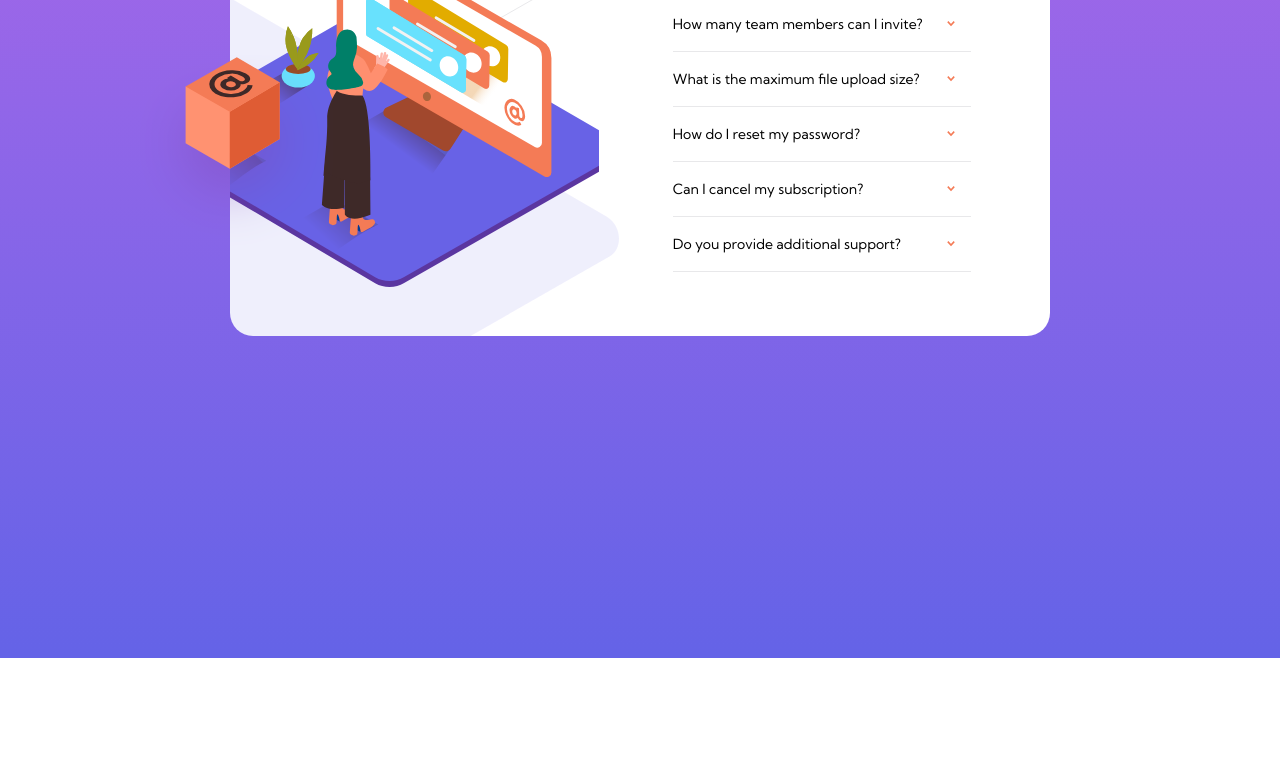
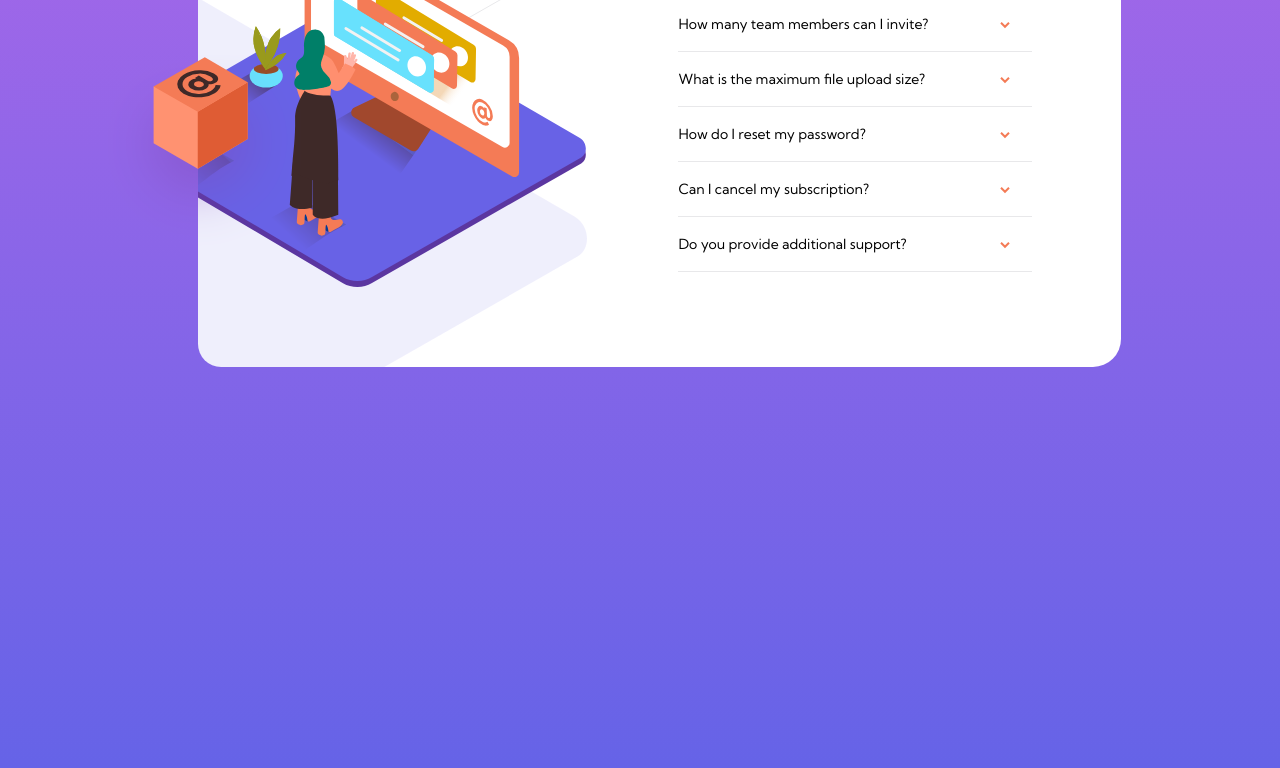
Before and after one commit to im-usb/faq-accordion-card, a plain HTML site: page index.html in a window 1280 px wide. Shown: the part 271-1039 px from the top of the page. Before the commit the page ends 929 px from the top, so only its background shows below. Drawn offline with Linux system fonts and the light colour scheme.

Commit message:
Add files via upload

```diff
--- a/css/responsive.css
+++ b/css/responsive.css
@@ -1,10 +1,14 @@
 @media only screen and (max-width : 768px) {
+    .page-main {
+        padding: 148px 0;
+    }
 
     .page-main .container {
-        margin: 148px auto;
+        margin: 0 auto;
         width: 87%;
         flex-direction: column;
         background: #FFFFFF;
+        border-radius: 28px;
     }
 
     .container .flex-item1{
@@ -32,6 +36,7 @@
     .container .flex-item2 {
         width: 84%;
         margin: 0 auto;
+        padding: 0 0 48px 0;
     }
 
     .container .flex-item2 .faqs {
--- a/css/style.css
+++ b/css/style.css
@@ -4,38 +4,62 @@
 
 body {
     margin: 0 0;
+    box-sizing: border-box;
+    overflow: hidden;
+}
+
+.page-main {
+    padding: 129px 0;
+    background: linear-gradient(180deg, #B068E9 0%, #6463E7 100%);
+    background-repeat: no-repeat;
     height: 100vh;
-    box-sizing: border-box;
-    background: linear-gradient(180deg, #B068E9 0%, #6463E7 100%);
 }
 
 .page-main .container {
-    margin: 129px auto;
-    width: 64%;
+    margin: 0 auto;
+    max-width: 962px;
+    width: 100%;
     display: flex;
+    /* padding: 0 15px; */
+    box-sizing: border-box;
     border-radius: 23px;
-    background: url(../images/bg-pattern-desktop.svg), #FFFFFF;
+}
+
+
+.container .flex-item3 {
+    width: 4.1%;
+    box-shadow: none;
+    background: transparent;
+}
+
+.container .flex-item1 {
+    width: 49.9%;
+    background: url(../images/bg-pattern-desktop.svg),#FFFFFF;
     background-repeat: no-repeat;
     background-position-x: -576px;
     background-position-y: -294px;
+    border-radius: 23px 0 0 23px;
 }
 
-.container .flex-item1 {
-    width: 45%;
+.container .flex-item2 {
+    width: 46%;
+    background: #FFFFFF;
+    border-radius: 0 28px 28px 0;
+    padding: 64px 0 83px 0;
+    box-sizing: border-box;
+}
+
+.container .flex-item2 .mobile-imgs {
+    display: none;
+}
+
+.container .flex-item1 .desktop-imgs .img-bg {
+    width: 100%;
+    height: 509px;
     background: url(../images/illustration-woman-online-desktop.svg);
     background-repeat: no-repeat;
     background-position-x: -84px;
     background-position-y: 70px;
-
-}
-
-.container .flex-item2 {
-    width: 45%;
-    margin: 0 0 0 9%;
-}
-
-.container .flex-item2 .mobile-imgs {
-    display: none;
 }
 
 .container .flex-item1 .desktop-imgs .box-desktop{
@@ -46,31 +70,33 @@ body {
 }
 
 .container .flex-item2 .faqs {
-    width: 81%;
-    margin: 64px 0;
+    width: 80%;
+    margin: 0 0;
 }
 
 .container .flex-item2 .faqs h1{
     font-size: 32px;
     font-weight: 700;
-    margin: 0 0 35px 0;
+    padding: 0 0 35px 0;
+    margin: 0 0;
 }
 
-.container .flex-item2 .faqs .question {
+.container .flex-item2 .faqs .question .ques {
     display: flex;
     padding: 18px 16px 18px 0;
-    border: solid #E8E8EA 1px;
-    border-left: none;
-    border-right: none;
-    border-top: none;
+    border-bottom: solid #E8E8EA 1px;
     box-sizing: border-box;
     font-size: 14px;
+    justify-content: space-between;
 }
 
-.container .flex-item2 .faqs .question img{
-    width: 8px;
+.container .flex-item2 .faqs .question button{
+    /* width: 8px; */
     float: right;
-    margin: auto;
+    /* margin: auto; */
+    border: none;
+    background-color: transparent;
+    cursor: pointer;
 }
 
 .container .flex-item2 .faqs .question p{
@@ -78,9 +104,43 @@ body {
 }
 
 .container .flex-item2 .faqs .question .ques {
-    width: 98%;
+    width: 100%;
 }
 
 .container .flex-item2 .faqs .question .ans{
     display: none;
 }
+
+.container .flex-item2 .faqs .question.active button{
+    transform: rotate(180deg);
+}
+
+.container .flex-item2 .faqs .question.active .ques {
+    font-weight: 700;
+    border-bottom: none;
+    padding: 18px 16px 0 0;
+}
+
+.container .flex-item2 .faqs .question.active .ans {
+    display: block;
+    margin: 0 0;
+    line-height: 18px;
+    width: 100%;
+}
+
+.container .flex-item2 .faqs .question.active .ans p{
+    margin: 0 0;
+    color: #787887;
+    font-size: 12px;
+    padding: 18px 16px 18px 0;
+    border-bottom: solid #E8E8EA 1px;
+}
+
+.container .flex-item2 .faqs .question .ques:hover {
+    color: #f47c57;
+}
+
+
+/* .container .flex-item2.active .faqs .question .ans {
+    display: block;
+} */
--- a/index.html
+++ b/index.html
@@ -15,9 +15,13 @@
 <body>
   <div class="page-main">
     <div class="container">
+      <div class="flex-item3">
+      </div>
       <div class="flex-item1">
         <div class="desktop-imgs">
-          <img src="./images/illustration-box-desktop.svg" alt="" class="box-desktop">
+          <div class="img-bg">
+            <img src="./images/illustration-box-desktop.svg" alt="" class="box-desktop">
+          </div>
         </div>
       </div>
       <div class="flex-item2">
@@ -25,13 +29,13 @@
           <img src="./images/illustration-woman-online-mobile.svg" alt="" class="women-mobile">
           <img src="./images/bg-pattern-mobile.svg" alt="" class="pattern-mobile">
         </div>
-        <div class="faqs">
+        <div class="faqs active">
           <h1>FAQ</h1>
           <div class="question q1">
             <div class="ques q1-text">
               <p>How many team members can I invite?</p>
+              <button class="toggle-btn"><img src="./images/icon-arrow-down.svg" alt=""></button>
             </div>
-            <img src="./images/icon-arrow-down.svg" alt="">
             <div class="ans q1-ans">
               <p>You can invite up to 2 additional users on the Free plan. There is no limit on
                 team members for the Premium plan.</p>
@@ -40,8 +44,9 @@
           <div class="question q2">
             <div class="ques q2-text">
               <p>What is the maximum file upload size?</p>
+              <button class="toggle-btn"><img src="./images/icon-arrow-down.svg" alt=""></button>
             </div>
-            <img src="./images/icon-arrow-down.svg" alt="">
+
             <div class="ans q2-ans">
               <p>No more than 2GB. All files in your account must fit your allotted storage space.</p>
             </div>
@@ -49,8 +54,9 @@
           <div class="question q3">
             <div class="ques q3-text">
               <p>How do I reset my password?</p>
+              <button class="toggle-btn"><img src="./images/icon-arrow-down.svg" alt=""></button>
             </div>
-            <img src="./images/icon-arrow-down.svg" alt="">
+
             <div class="ans q3-ans">
               <p>Click “Forgot password” from the login page or “Change password” from your profile page.
                 A reset link will be emailed to you.</p>
@@ -59,8 +65,9 @@
           <div class="question q4">
             <div class="ques q4-text">
               <p>Can I cancel my subscription?</p>
+              <button class="toggle-btn"><img src="./images/icon-arrow-down.svg" alt=""></button>
             </div>
-            <img src="./images/icon-arrow-down.svg" alt="">
+
             <div class="ans q4-ans">
               <p>Yes! Send us a message and we&apos;ll process your request no questions asked.</p>
             </div>
@@ -68,8 +75,9 @@
           <div class="question q5">
             <div class="ques q5-text">
               <p>Do you provide additional support?</p>
+              <button class="toggle-btn"><img src="./images/icon-arrow-down.svg" alt=""></button>
             </div>
-            <img src="./images/icon-arrow-down.svg" alt="">
+
             <div class="ans q5-ans">
               <p>Chat and email support is available 24/7. Phone lines are open during normal business hours.</p>
             </div>
@@ -78,21 +86,6 @@
       </div>
     </div>
   </div>
-  <!-- How many team members can I invite?
-  You can invite up to 2 additional users on the Free plan. There is no limit on
-  team members for the Premium plan.
-
-  What is the maximum file upload size?
-  No more than 2GB. All files in your account must fit your allotted storage space.
-
-  How do I reset my password?
-  Click “Forgot password” from the login page or “Change password” from your profile page.
-  A reset link will be emailed to you.
-
-  Can I cancel my subscription?
-  Yes! Send us a message and we’ll process your request no questions asked.
-
-  Do you provide additional support?
-  Chat and email support is available 24/7. Phone lines are open during normal business hours. -->
+  <script src="./js/script.js"></script>
 </body>
 </html>
--- /dev/null
+++ b/js/script.js
@@ -0,0 +1,15 @@
+const questions = document.querySelectorAll(".question");
+
+questions.forEach((value) => {
+    const button = value.querySelector(".toggle-btn");
+    button.addEventListener("click", () => {
+        questions.forEach((i) => {
+            if (i == value) {
+                i.classList.toggle("active");
+            }
+            else {
+                i.classList.remove("active");
+            }
+        });
+    });
+});
```
